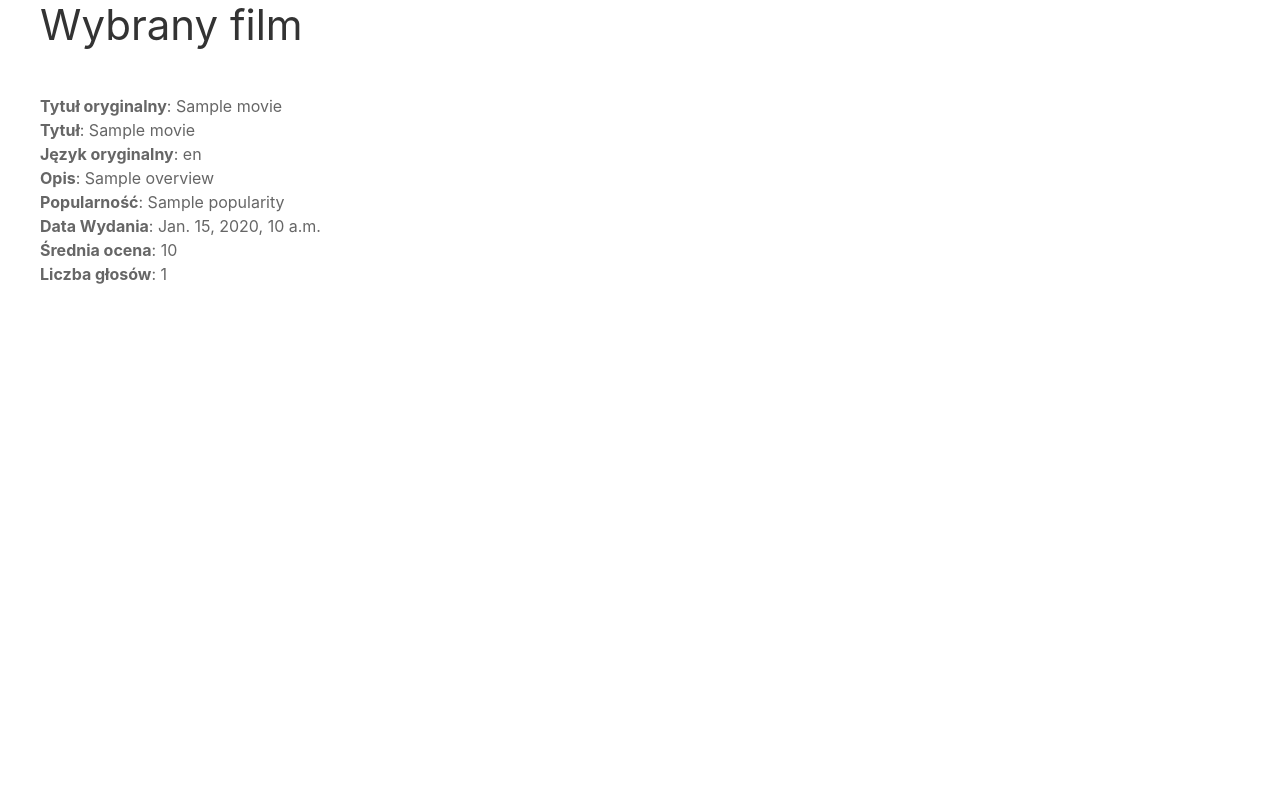
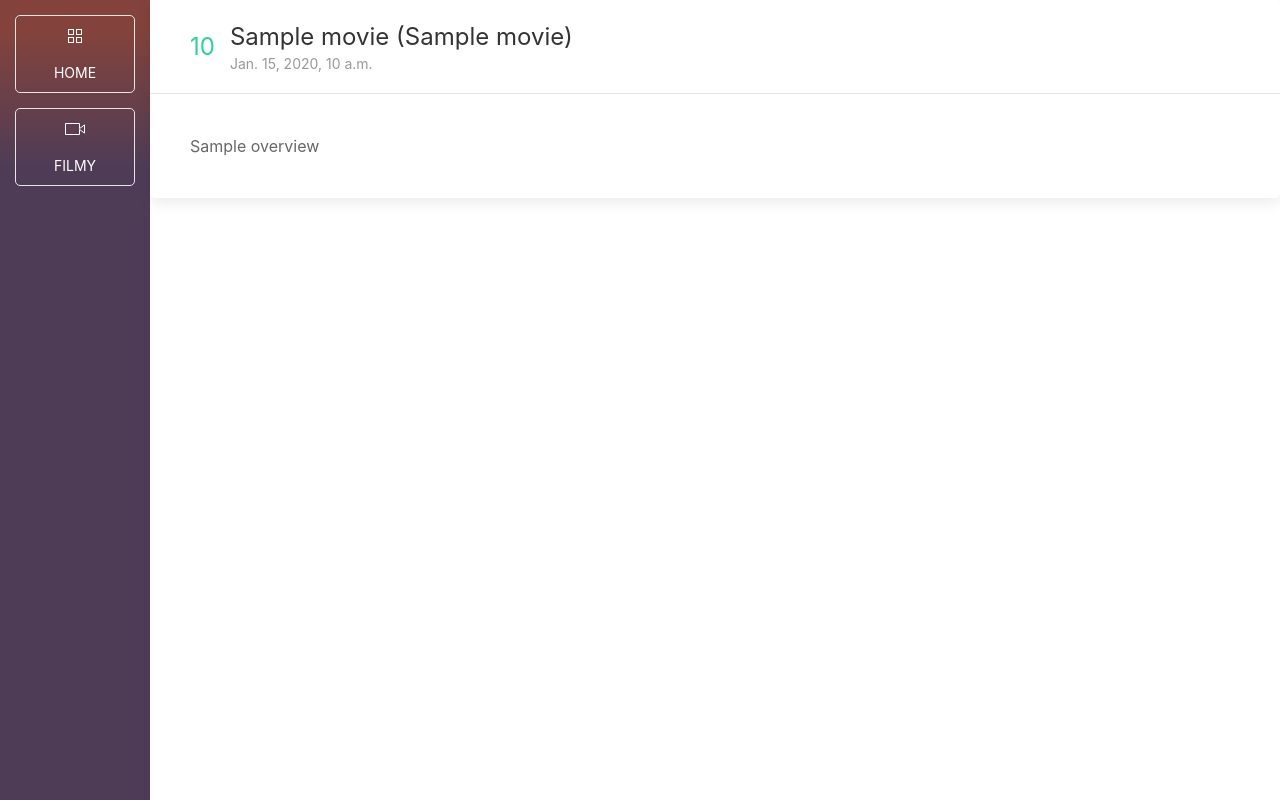
Before and after one commit to achudzicki/movie_ratte, a Django app: template movies/templates/movies/movie.html in a window 1280 px wide. Run offline with Django 4.2, Linux system fonts and the light colour scheme; the template is opened without the code that fills it: most values are stand-ins (such as "Sample title", 1, 10 or a date in 2020).

Commit message:
Dummy data Movie ratte

```diff
--- a/movies/models.py
+++ b/movies/models.py
@@ -14,8 +14,8 @@ class Movie:
         self.popularity = popularity
         self.release_date = release_date
         self.title = title
-        self.vote_average = vote_average
-        self.vote_count = vote_count
+        self.vote_average = float(vote_average)
+        self.vote_count = int(vote_count)
 
     @staticmethod
     def get_all_movies():
--- a/movies/templates/movies/movie.html
+++ b/movies/templates/movies/movie.html
@@ -4,15 +4,32 @@
 {% endblock %}
 {% block page_content %}
     {% if movie %}
-        <h1>Wybrany film</h1><br/>
-        <b>Tytuł oryginalny</b>: <span>{{ movie.original_title }}</span><br/>
-        <b>Tytuł</b>: <span>{{ movie.title }}</span><br/>
-        <b>Język oryginalny</b>: <span>{{ movie.original_language }}</span><br/>
-        <b>Opis</b>: <span>{{ movie.overview }}</span><br/>
-        <b>Popularność</b>: <span>{{ movie.popularity }}</span><br/>
-        <b>Data Wydania</b>: <span>{{ movie.release_date }}</span><br/>
-        <b>Średnia ocena</b>: <span>{{ movie.vote_average }}</span><br/>
-        <b>Liczba głosów</b>: <span>{{ movie.vote_count }}</span><br/>
+
+        <div class="uk-card uk-card-default uk-border-rounded">
+            <div class="uk-card-header">
+                <div class="uk-grid-small uk-flex-middle" uk-grid>
+                    <div class="uk-width-auto">
+                        {% if movie.vote_average >= 7 %}
+                            <h3 class="uk-text-success">{{ movie.vote_average }}</h3>
+                        {% elif movie >= 4 %}
+                            <h3 class="uk-text-warning">{{ movie.vote_average }}</h3>
+                        {% else %}
+                            <h3 class="uk-text-danger">{{ movie.vote_average }}</h3>
+                        {% endif %}
+                    </div>
+                    <div class="uk-width-expand">
+                        <h3 class="uk-card-title uk-margin-remove-bottom">{{ movie.title }}
+                            ({{ movie.original_title }})</h3>
+                        <p class="uk-text-meta uk-margin-remove-top">
+                            {{ movie.release_date }}
+                        </p>
+                    </div>
+                </div>
+            </div>
+            <div class="uk-card-body">
+                {{ movie.overview }}
+            </div>
+        </div>
     {% else %}
         <h3>Film nie został znaleziony, proszę przejść do <a href="{% url 'all_movies' %}">listy filmów</a></h3>
     {% endif %}
--- a/templates/base.html
+++ b/templates/base.html
@@ -11,11 +11,28 @@
 
     <script src="{% static 'js/uikit.min.js' %}"></script>
     <script src="{% static 'js/uikit-icons.min.js' %}"></script>
+    <style>
+        html {
+            height: 100%;
+        }
+
+        body {
+            min-height: 100%;
+        }
+    </style>
 </head>
-<body>
-<div class="uk-container">
-    {% block  page_content %}
-    {% endblock %}
+<body> {% comment %}style="background-color: #29232c"{% endcomment %}
+<div uk-height-viewport="offset-bottom: 0" class="uk-flex" uk-flex>
+    <div class="uk-width-small" style="background: linear-gradient(0deg, rgba(78,60,87,1) 79%, rgba(131,67,60,1) 96%);">
+        <div class="uk-padding-small uk-flex uk-flex-column" style="gap: 15px">
+            {% include 'menu_button.html' with name='Home' url_name='all_movies' icon='thumbnails' %}
+            {% include 'menu_button.html' with name='Filmy' url_name='all_movies' icon='video-camera' %}
+        </div>
+    </div>
+    <div class="uk-width-expand">
+        {% block  page_content %}
+        {% endblock %}
+    </div>
 </div>
 </body>
 </html>
--- /dev/null
+++ b/templates/menu_button.html
@@ -0,0 +1,7 @@
+<div>
+    <a class="uk-button uk-button-default uk-border-rounded uk-width-1-1" style="color: white"
+       href="{% url url_name %}">
+        <span class="uk-icon-link" style="color: white" uk-icon="{{ icon }}"></span>
+        <div>{{ name }}</div>
+    </a>
+</div>
```
Also changed, not shown: movies/aaOpis.md (+3 -0 lines).
